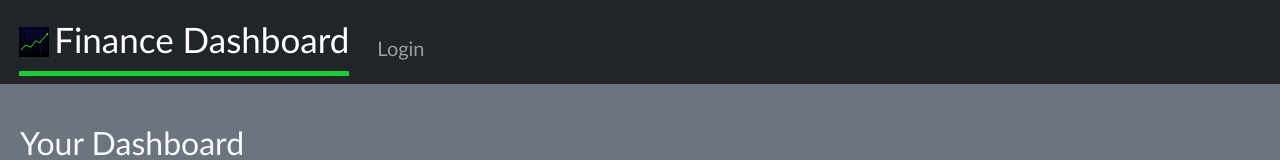
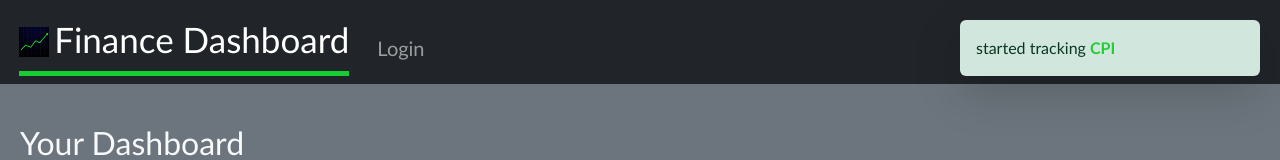
Before and after one commit to henhilt/startup, a React (Vite) app: page /dashboard in a window 1280 px wide. Both pictures are taken after a click on the checkbox "Display CPI data". Shown: the top 160 px of the page. Built offline with nearby package versions, Linux system fonts and the light colour scheme; no server answers.

Commit message:
updated dashboard.jsx to display notifications when users update their watchlist

```diff
--- a/src/dashboard/dashboard.jsx
+++ b/src/dashboard/dashboard.jsx
@@ -4,6 +4,8 @@ import TradingViewWidget from './TradingViewWidget';
 import './dashboard.css'
 
 export function Dashboard({userName}) {
+
+    const [notifications, setNotifications] = React.useState([]);
 
     const [localMessage, setLocalMessage] = React.useState('');
 
@@ -64,6 +66,22 @@ export function Dashboard({userName}) {
         .catch((err) => console.log("Database not reached yet:", err));
     }, []);
 
+    React.useEffect(() => {
+        DashNotifier.addHandler((event) => {
+            if (Event.from !== userName) {
+                setNotifications((prev) => [event, ...prev]);
+                setTimeout(() => {
+                    setNotifications((prev) => prev.filter(n => n !== event));
+                }, 5000);
+            }
+        });
+
+        return () => {
+            DashNotifier.removeHandler();
+        };
+    }, []);
+
+
     function onCheckboxChange(event) {
         const assetName = event.target.name;
         const isChecked = event.target.checked;
@@ -96,6 +114,25 @@ export function Dashboard({userName}) {
 
 return (
     <main className="dashboard-page" style={{ overflowX: 'auto' }}>
+
+        <div style={{
+            position: 'fixed',
+            top: '20px',
+            right: '20px',
+            zIndex: 9999,
+            display: 'flex',
+            flexDirection: 'column',
+            gap: '10px'
+        }}>
+            {notifications.map((note, index) => (
+                <div key={index} className="alert alert-success shadow-lg border-0" style={{ minWidth: '300px' }}>
+                    <strong>{note.from}</strong>
+                    <span> started tracking </span>
+                    <span style={{ color: '#22ce34', fontWeight: 'bold' }}>{note.value.asset}</span>
+                </div>
+            ))}
+        </div>
+
         <div style={{ minWidth: '1300px', position: 'relative' }}>
             <br/>
             <h2>Your Dashboard</h2>
```
Also changed, not shown: 1 other file (tests, documents, lock files or other folders).
